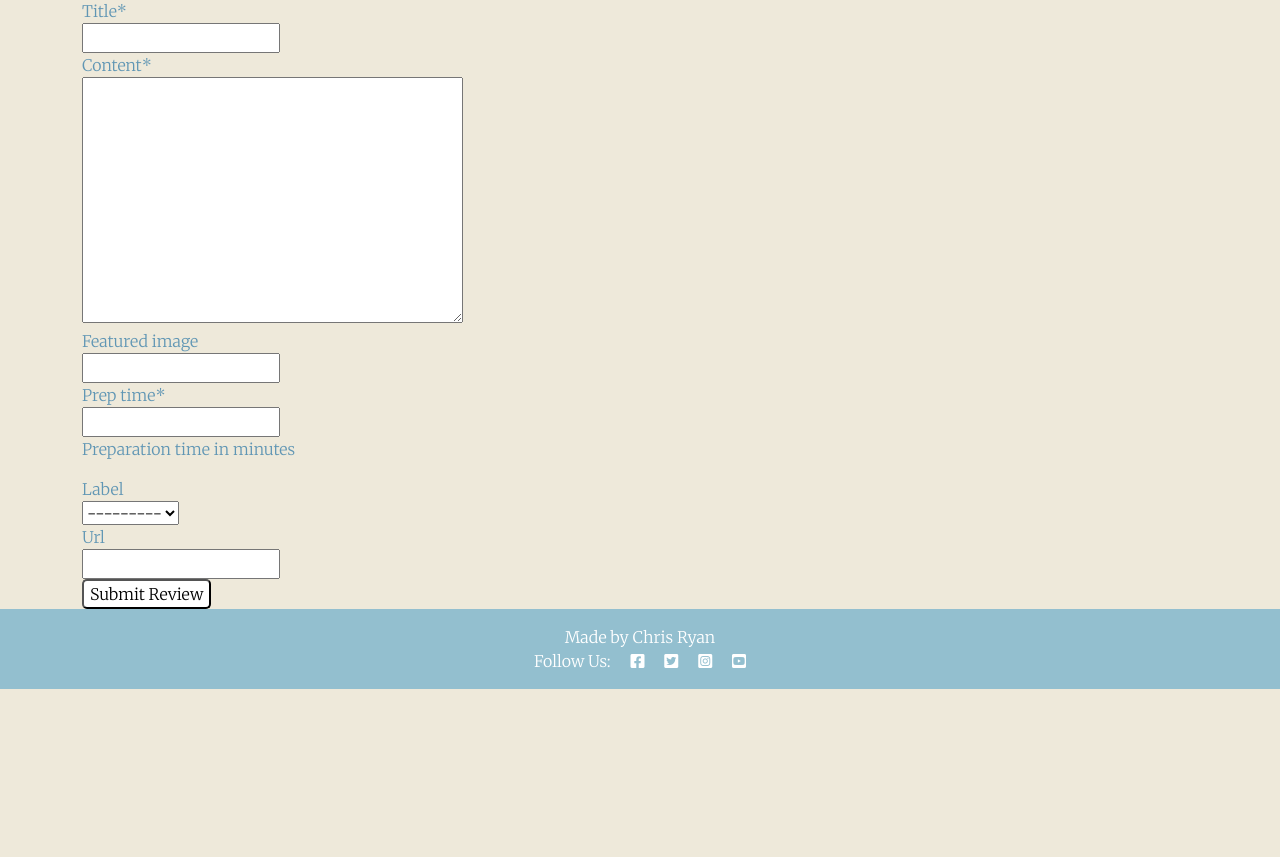
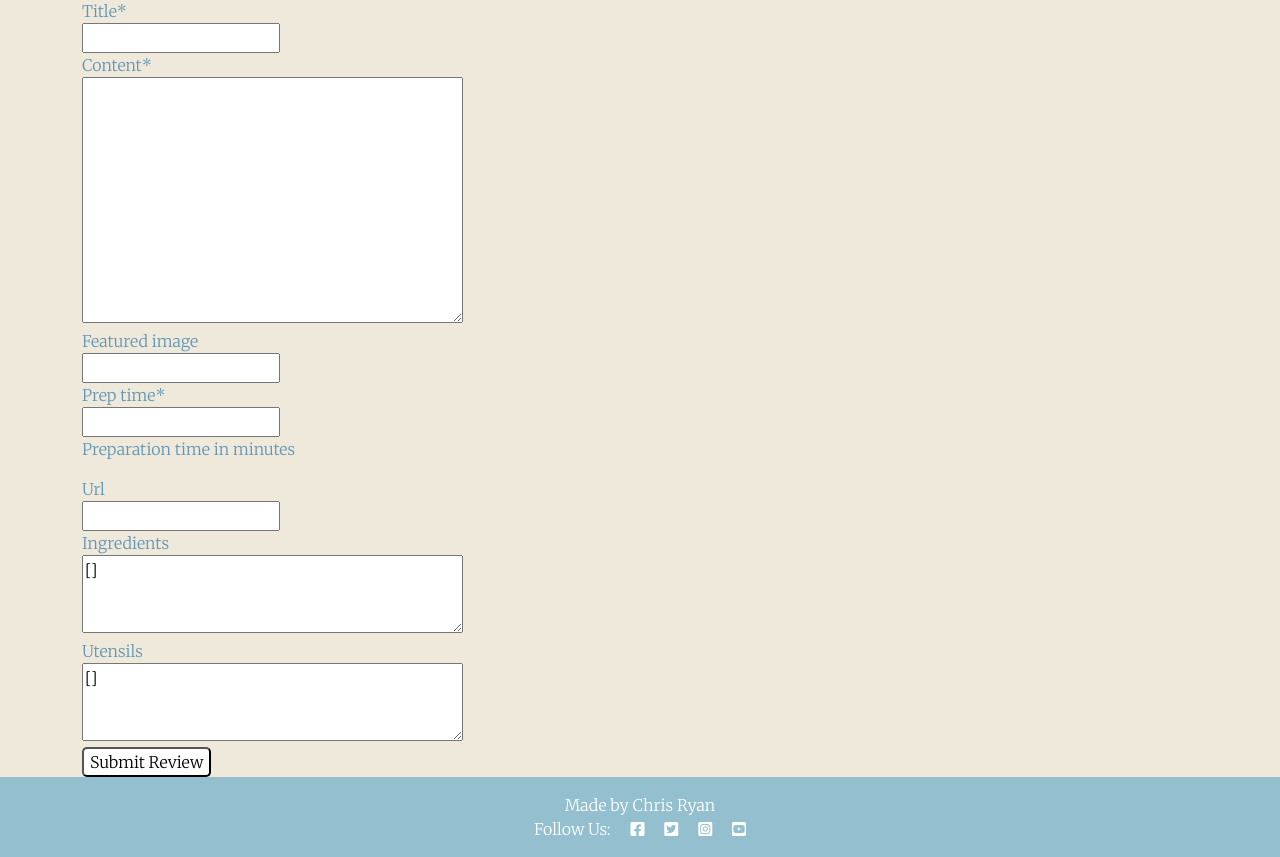
Before and after one commit to chrisryan91/PP4, a Django app: page /submit_review/ in a window 1280 px wide. Shown: the part 183-1040 px from the top of the page. Before the commit the page ends 872 px from the top, so only its background shows below. Run offline with Django 3.2, Linux system fonts and the light colour scheme; data that the repository does not hold is empty; some libraries are stand-ins or nearby versions.

Commit message:
Change models.py by removing recipe class, and updating ingredient and utensil class to have a manytomany relationship with the review class. Ingredients and Utensils are now valid when entered with a form. Data from API can be used for form

```diff
--- a/pp4app/forms.py
+++ b/pp4app/forms.py
@@ -8,7 +8,17 @@
 
     class Meta:
         model = Review
-        fields = ['title', 'content', 'featured_image', 'prep_time',  'label', 'url']
+        fields = ['title',
+                'content',
+                'featured_image',
+                'prep_time',
+                'url',
+                'ingredients',
+                'utensils']
+        widgets = {
+                'ingredients': forms.Textarea(attrs={'rows': 3}),
+                'utensils': forms.Textarea(attrs={'rows': 3}),
+                }
 
     def save(self, commit=True):
         instance = super().save(commit=False)
--- a/pp4app/models.py
+++ b/pp4app/models.py
@@ -1,5 +1,6 @@
 from django.db import models
 from django.contrib.auth.models import User
+from django.contrib.postgres.fields import ArrayField
 from django.utils import timezone
 from cloudinary.models import CloudinaryField
 
@@ -17,23 +18,13 @@
     def __str__(self):
         return self.name
 
-class Recipe(models.Model):
-    title = models.CharField(max_length=100)
-    ingredients = models.ManyToManyField(Ingredient)
-    utensils = models.ManyToManyField(Utensil)
-    image_url = CloudinaryField()
-
-    def __str__(self):
-        return self.title
-
 class Review(models.Model):
     title = models.CharField(max_length=100, unique=True)
-    label = models.ForeignKey(Recipe, on_delete=models.CASCADE, null=True, blank=True)
     url = models.URLField(blank=True, null=True)
     slug = models.SlugField(max_length=200, unique=True)
     author = models.ForeignKey(User, on_delete=models.CASCADE, related_name="reviews")
-    ingredients = models.ManyToManyField(Ingredient, blank=True)
-    utensils = models.ManyToManyField(Utensil, blank=True)
+    ingredients = ArrayField(models.CharField(max_length=100), blank=True, default=list)
+    utensils = ArrayField(models.CharField(max_length=100), blank=True, default=list)
     updated_on = models.DateTimeField(auto_now=True)
     content = models.TextField()
     featured_image = CloudinaryField("image", default="placeholder")
--- a/pp4app/views.py
+++ b/pp4app/views.py
@@ -62,6 +62,7 @@
     if request.method == "POST":
         form = ReviewForm(request.POST, request.FILES)
         if form.is_valid():
+            print("Form is valid")
             review = form.save(commit=False)
             review.author = request.user
             review.save()
@@ -76,9 +77,14 @@
                 print(f"Session modalURL set to: {url}")
 
             return redirect('review_blog')
+        else:
+            print("form not valid")
+            print(form.errors)
 
     else:
+
         form = ReviewForm()
+        print(form.errors)
 
     return render(request, 'submit_review.html', {'form': form})
 
--- a/templates/base.html
+++ b/templates/base.html
@@ -101,9 +101,6 @@
             var url = sessionStorage.getItem('modalURL');
             var titleElement = document.getElementById('title');
 
-            // Check if label is not null or undefined before setting the content
-            console.log(label);
-            console.log(URL);
             if (label && titleElement) {
                 titleElement.textContent = label;
             }
```
Also changed, not shown: pp4app/migrations/0006_auto_20231219_1346.py (added), pp4app/migrations/0007_auto_20231219_1400.py (added), pp4app/migrations/0008_auto_20231219_1401.py (added).
